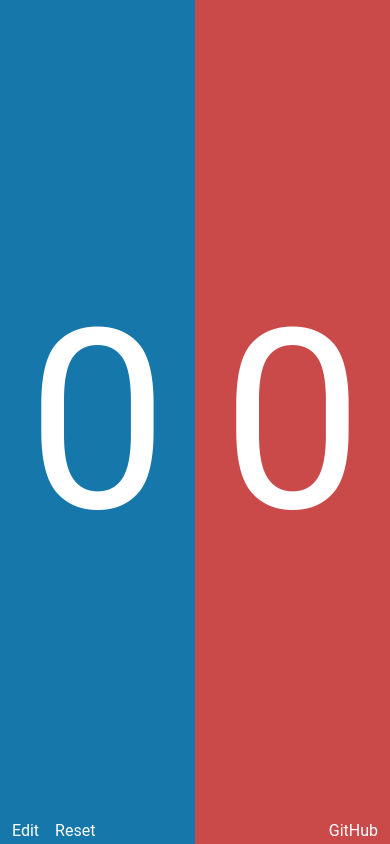
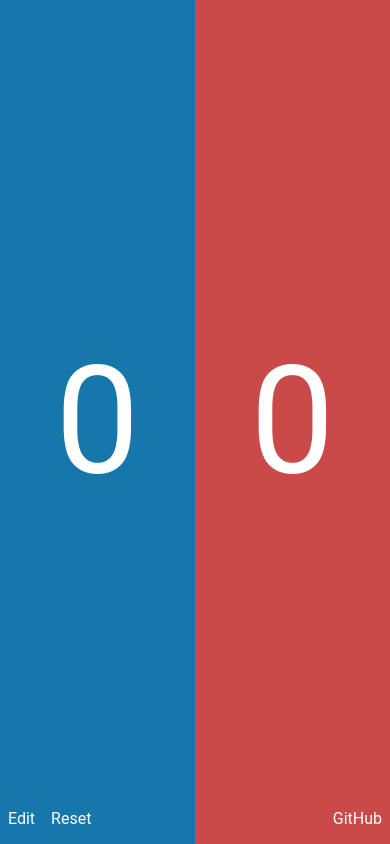
Before and after one commit to Paultje52/scoreboard, a Next.js app: page / in a window 390 px wide. Built offline with nearby package versions, Linux system fonts and the light colour scheme.

Commit message:
Improved responsive on very small devices

```diff
--- a/src/styles/Home.module.css
+++ b/src/styles/Home.module.css
@@ -41,12 +41,24 @@
   justify-content: space-between;
   width: 100vw;
   position: absolute;
-  bottom: 0;
-  padding: 0.25rem;
+  bottom: 1rem;
+  padding: 0 1rem;
 }
 .text a {
   margin: 0 0.5rem;
   cursor: pointer;
+}
+
+@media only screen and (max-width: 600px) {
+  .score p {
+    font-size: 150px;
+  }
+  .score span {
+    font-size: 30px;
+  }
+  .text {
+    padding: 0!important;
+  }
 }
 
 .resetOverlay {
```
